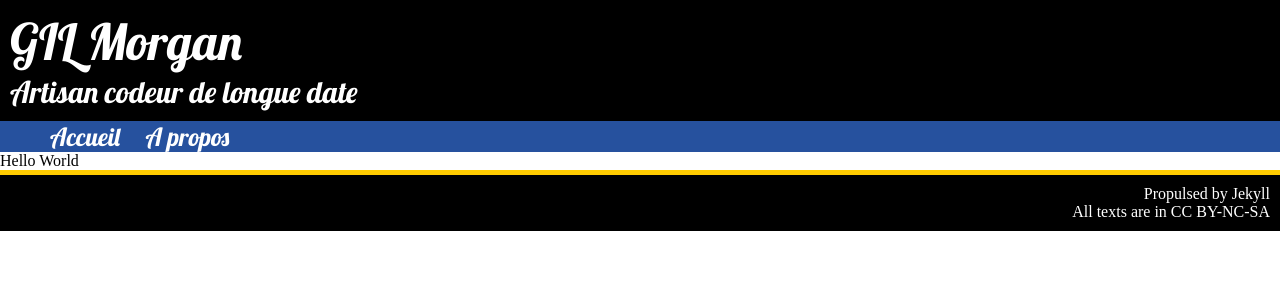
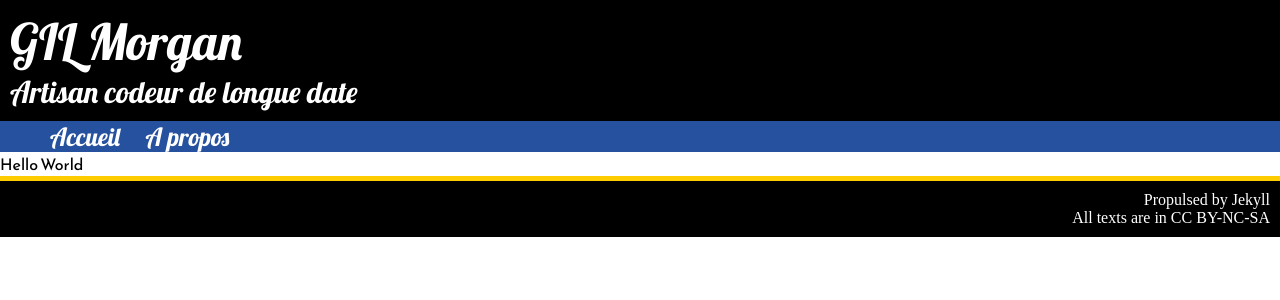
Before and after one commit to GILMorgan/GILMorgan.github.io, a Jekyll site: the page built from index.html, in a window 1280 px wide. Shown: the top 300 px of the page. Built offline with Jekyll 4.4.1, drawn with Linux system fonts in a browser that asks for light colours.

Commit message:
Ajout de la font pour les posts

```diff
--- a/_layouts/default.html
+++ b/_layouts/default.html
@@ -3,7 +3,7 @@
     <head>
         <meta charset="utf-8">
         <title>GIL Morgan - Développeur</title>
-        <link href="https://fonts.googleapis.com/css?family=Lobster" rel="stylesheet">
+        <link href="https://fonts.googleapis.com/css?family=Lobster|Reem+Kufi" rel="stylesheet">
         <link rel="stylesheet" href="/css/style.css">
     </head>
     <body>
--- a/css/style.css
+++ b/css/style.css
@@ -37,6 +37,10 @@
     color: white;
 }
 
+section {
+    font-family: 'Reem Kufi', sans-serif;
+}
+
 footer {
     background: black;
     color: white;
```
